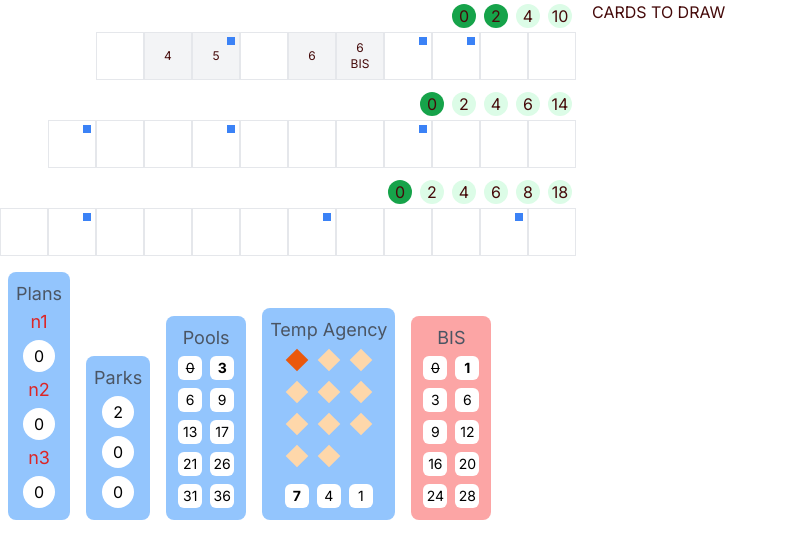
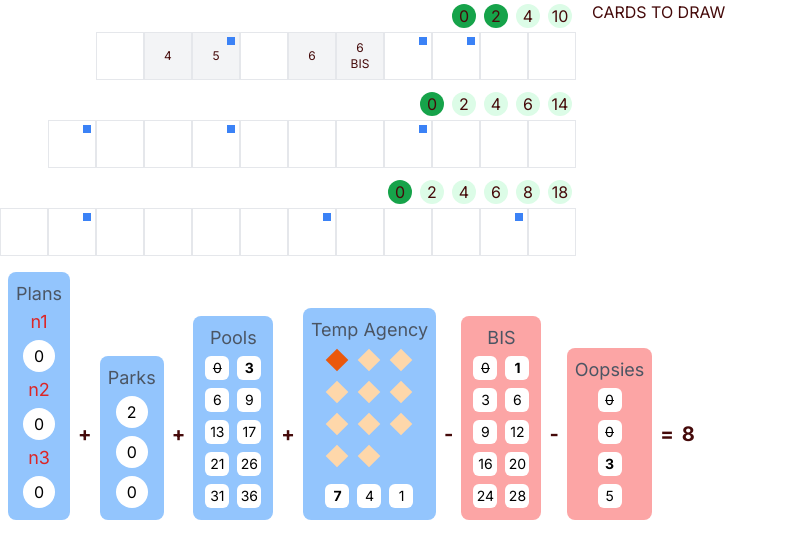
Before and after one commit to al63/welcome-game, a Next.js app: page /game/1 in a window 1280 px wide. Shown: the top 558 px of the page, without its empty margins (0-788 px from the left). Built offline with nearby package versions, Linux system fonts and the light colour scheme.

Commit message:
almost done scoring pain

```diff
--- a/app/game/[slug]/UserScoreSheet.tsx
+++ b/app/game/[slug]/UserScoreSheet.tsx
@@ -1,7 +1,11 @@
 import { PlayerState } from "@/app/util/PlayerTypes";
-import { BIS_SCORES, POOL_SCORES } from "@/app/util/Scoring";
+import { BIS_SCORES, PERMIT_REFUSAL_SCORES, POOL_SCORES, TEMP_SCORES } from "@/app/util/Scoring";
 import { computeScore } from "@/app/util/Scoring";
 import React from "react";
+
+function Divider({ symbol }: { symbol: string }) {
+  return <div className="mb-20 text-xl font-bold">{symbol}</div>;
+}
 
 function SectionContainer({
   children,
@@ -85,9 +89,9 @@ function TempAgencies({ count, score }: { count: number; score: number }) {
     <SectionContainer title="Temp Agency">
       <div className="grid grid-cols-3">{agencies}</div>
       <div className="flex mt-2">
-        <Value value={7} active={score === 7} />
-        <Value value={4} active={score === 4} />
-        <Value value={1} active={score === 1} />
+        {TEMP_SCORES.map((s) => {
+          return <Value value={s} active={score === s} key={s} />;
+        })}
       </div>
     </SectionContainer>
   );
@@ -105,6 +109,16 @@ function BIS({ count, score }: { count: number; score: number }) {
   );
 }
 
+function PermitRefusals({ count, score }: { count: number; score: number }) {
+  return (
+    <SectionContainer title="Oopsies" negative>
+      {PERMIT_REFUSAL_SCORES.map((s, index) => {
+        return <Value value={s} checked={count > index} active={count === index} key={s} />;
+      })}
+    </SectionContainer>
+  );
+}
+
 export function UserScoreSheet({ playerState }: { playerState: PlayerState }) {
   const userScores = React.useMemo(() => computeScore(playerState.playerId, [playerState]), [playerState]);
   if (userScores == null) {
@@ -114,10 +128,18 @@ export function UserScoreSheet({ playerState }: { playerState: PlayerState }) {
   return (
     <div className="flex items-end">
       <Plans scores={playerState.completedPlans} />
+      <Divider symbol="+" />
       <Parks scores={userScores.parks} />
+      <Divider symbol="+" />
       <Pools count={userScores.pools.count} score={userScores.pools.score} />
+      <Divider symbol="+" />
       <TempAgencies count={userScores.tempAgencies.count} score={userScores.tempAgencies.score} />
+      <Divider symbol="-" />
       <BIS count={userScores.bis.count} score={userScores.bis.score}></BIS>
+      <Divider symbol="-" />
+      <PermitRefusals count={playerState.permitRefusals} score={userScores.permitRefusals} />
+      <Divider symbol="=" />
+      <div className="mb-20 ml-2 text-xl font-bold">{userScores.summation}</div>
     </div>
   );
 }
--- a/app/game/[slug]/page.tsx
+++ b/app/game/[slug]/page.tsx
@@ -12,7 +12,7 @@ const dummy = {
   fencesRowThree: new Array(11).fill(false),
   completedPlans: [0, 0, 0],
   estateModifiers: new Array(6).fill(0),
-  permitRefusals: 0,
+  permitRefusals: 2,
 };
 dummy.housesRowOne[1] = {
   value: 4,
--- a/app/util/Scoring.ts
+++ b/app/util/Scoring.ts
@@ -5,6 +5,7 @@ import { House, PlayerState } from "./PlayerTypes";
 export const POOL_SCORES = [0, 3, 6, 9, 13, 17, 21, 26, 31, 36];
 export const TEMP_SCORES = [7, 4, 1];
 export const BIS_SCORES = [0, 1, 3, 6, 9, 12, 16, 20, 24, 28];
+export const PERMIT_REFUSAL_SCORES = [0, 0, 3, 5];
 
 interface UserScore {
   plans: number;
@@ -83,8 +84,17 @@ export function computeScore(playerId: string, playerStates: PlayerState[]): Use
   const bis = houseRows.reduce((accum, cur) => accum + countType(cur, "BIS"), 0);
   const bisScore = BIS_SCORES[bis] ?? 0;
 
+  const permitRefusalsScore = PERMIT_REFUSAL_SCORES[playerState.permitRefusals];
+
   const summation =
-    plansScores + parkScores[0] + parkScores[1] + parkScores[2] + poolsScore + tempAgenciesScore - bisScore;
+    plansScores +
+    parkScores[0] +
+    parkScores[1] +
+    parkScores[2] +
+    poolsScore +
+    tempAgenciesScore -
+    bisScore -
+    permitRefusalsScore;
 
   return {
     plans: plansScores,
@@ -102,7 +112,7 @@ export function computeScore(playerId: string, playerStates: PlayerState[]): Use
       count: bis,
       score: bisScore,
     },
-    permitRefusals: 0,
+    permitRefusals: permitRefusalsScore,
     summation,
   };
 }
```
